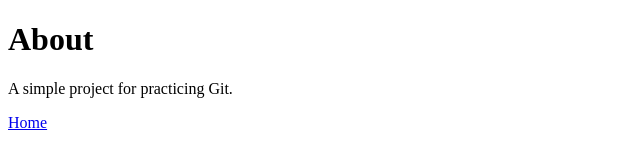
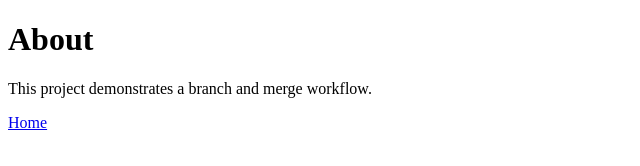
Before and after one commit to anshpay/software-development-practices-git-workflow, a plain HTML site: page about.html in a window 1280 px wide. Shown: the whole page, without its empty margins (0-640 px from the left). Drawn offline with Linux system fonts and the light colour scheme.

Commit message:
Describe the project on about page

```diff
--- a/about.html
+++ b/about.html
@@ -1,3 +1,3 @@
 <!doctype html>
 <html lang="en"><head><meta charset="utf-8"><title>About</title></head>
-<body><h1>About</h1><p>A simple project for practicing Git.</p><a href="index.html">Home</a></body></html>
+<body><h1>About</h1><p>This project demonstrates a branch and merge workflow.</p><a href="index.html">Home</a></body></html>
```
